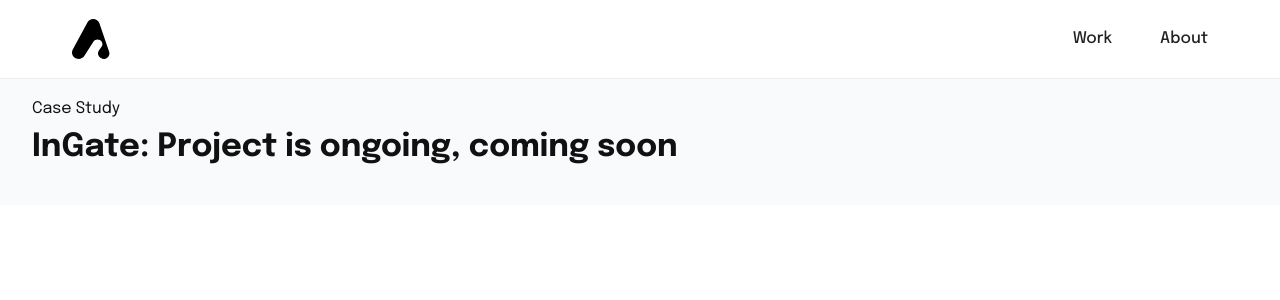
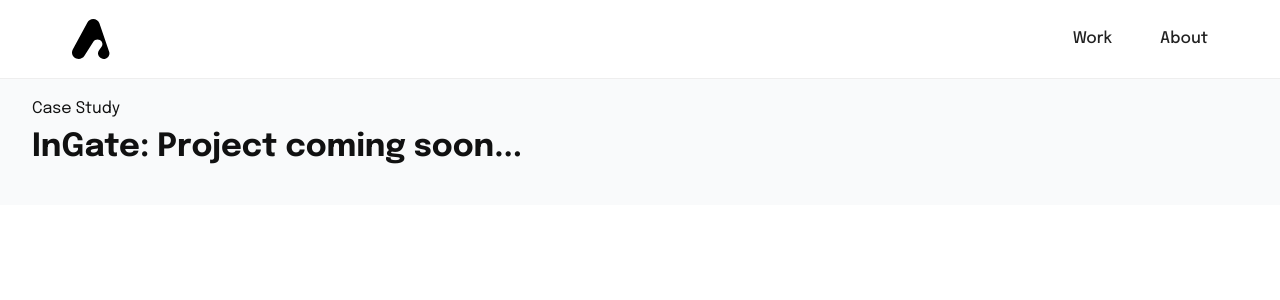
Before and after one commit to AniketL2003/My_Portfolio-Web, a React (Create React App) app: page /case-study/ingate in a window 1280 px wide. Shown: the top 300 px of the page. Built offline with nearby package versions, Linux system fonts and the light colour scheme.

Commit message:
Update InGate case study title for clarity

```diff
--- a/src/components/InGateCaseStudy.jsx
+++ b/src/components/InGateCaseStudy.jsx
@@ -12,7 +12,7 @@
     <main className="case-study-ingate" aria-labelledby="page-title">
 
         <span>Case Study</span>
-        <h1 id="page-title">InGate: Project is ongoing, coming soon</h1>
+        <h1 id="page-title">InGate: Project coming soon...</h1>
         {/* <h1 id="page-title">InGate: Revolutionizing Access Control with app</h1> */}
 {/*
       <p className="case-study-intro">
```
